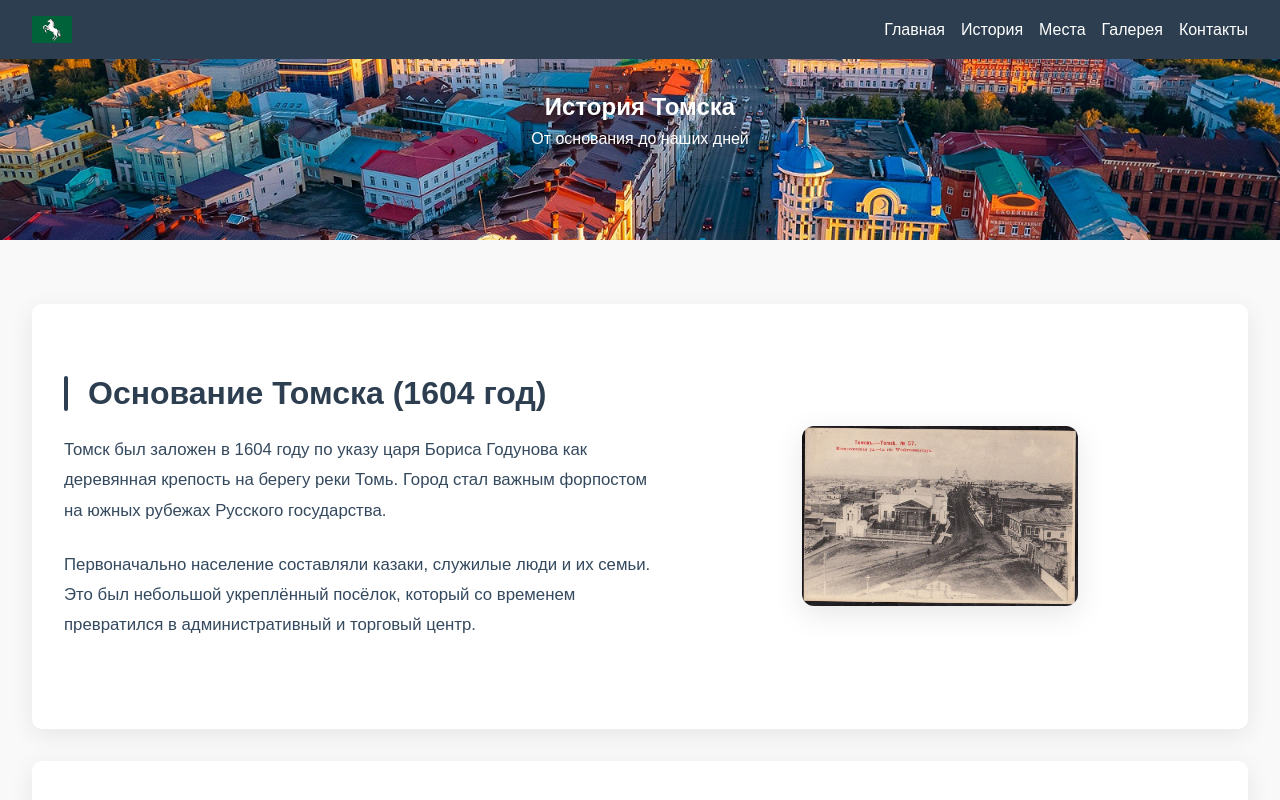
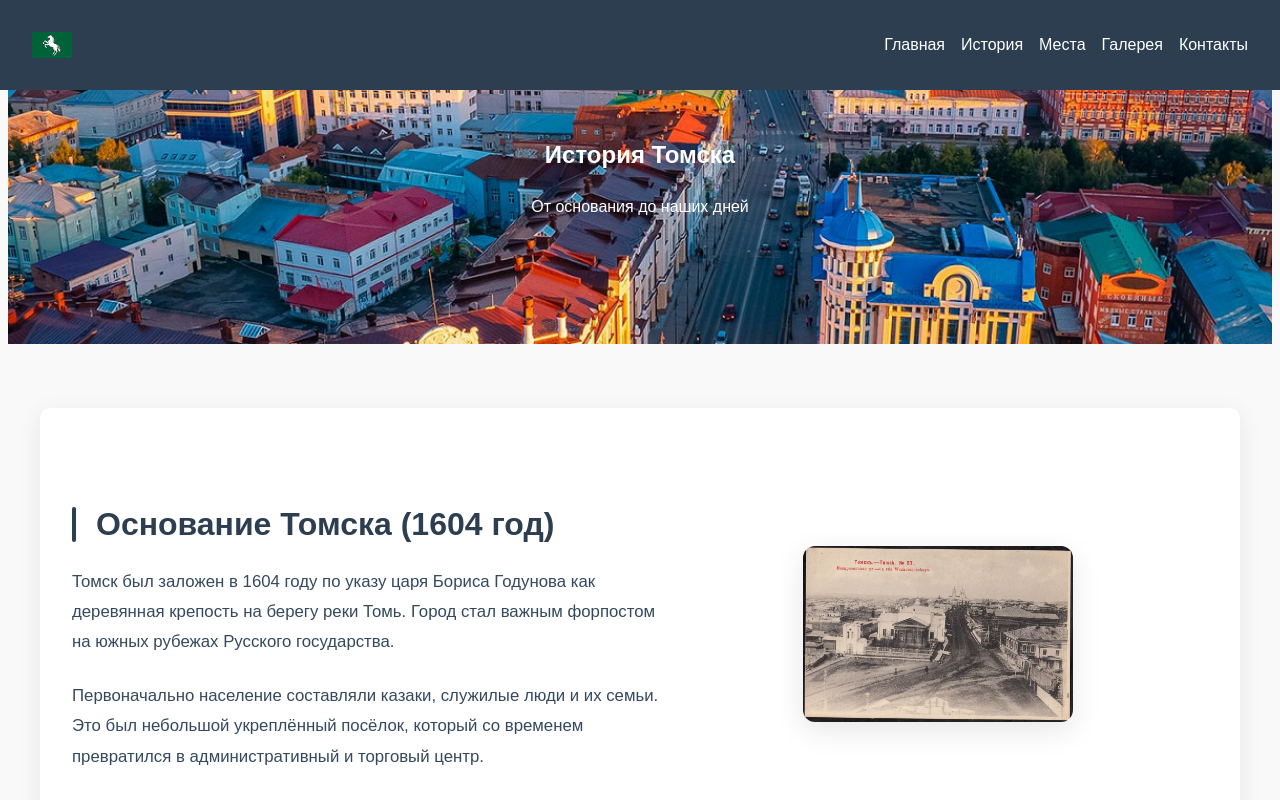
Before and after one commit to Starvie-bot/TomskHistory, a website: page history.html in a window 1280 px wide. Shown: the top 800 px of the page. Drawn offline with Linux system fonts and the light colour scheme.

Commit message:
commit 2

```diff
--- a/style/style.css
+++ b/style/style.css
@@ -1,9 +1,5 @@
-/* Базовые стили */
-* {
-  margin: 0;
-  padding: 0;
-  box-sizing: border-box;
-}
+
+
 
 body {
   font-family: Arial, sans-serif;
@@ -11,7 +7,7 @@ body {
   background: #f9f9f9;
   color: #333;
 }
-   .hero {
+  .hero {
   background: url('e22ys16i67swgww0sss0go8k8.jpg') no-repeat center center/cover;
   min-height: 30vh;
   display: flex;
@@ -61,7 +57,6 @@ header {
   opacity: 0.8;
 }
 
-/* Бургер-иконка */
 .burger {
   display: none;
   cursor: pointer;
@@ -135,7 +130,7 @@ header {
   to { opacity: 1; transform: translateY(0); }
 }
 
-/* Основные секции */
+
 main {
   padding: 2rem;
 }
@@ -268,7 +263,7 @@ footer {
       transform: scale(1.02);
     }
 
-    /* Модальное окно */
+  В
     .modal {
       display: none;
       position: fixed;
@@ -299,7 +294,7 @@ footer {
       cursor: pointer;
     }
 
-    /* Анимация появления фото */
+     /* Анимация появления фото  */
     @keyframes fadeInUp {
       from {
         opacity: 0;
```
Also changed, not shown: contacts.html (+0 -4 lines), gallery.html (+0 -1 lines), history.html (+1 -6 lines), index.html (+0 -1 lines), places.html (+0 -2 lines).
